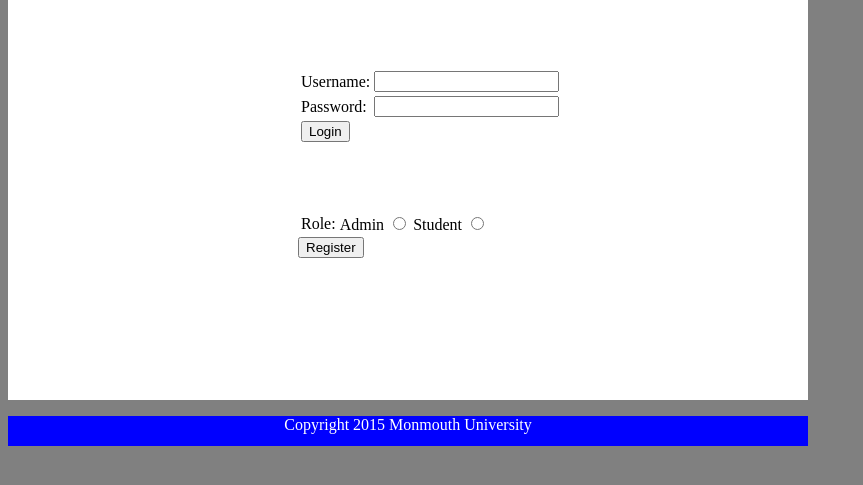
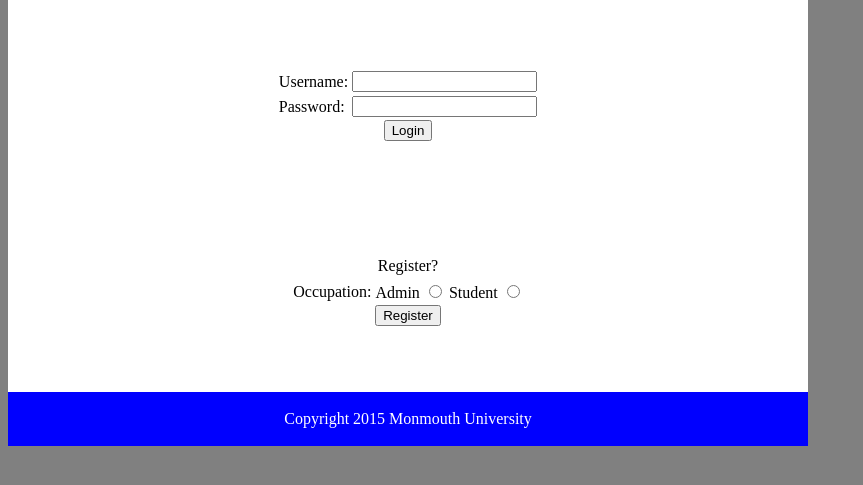
Before and after one commit to reidcooper/SE611OnlineRegistration, a PHP site: page /index3.php in a window 1280 px wide. Shown: the part 72-557 px from the top of the page, without its empty margins (0-863 px from the left). Run offline with PHP 8.4, Linux system fonts and the light colour scheme; data that the repository does not hold is empty.

Commit message:
Updated Styling CSS and also button alignment as well as code alignment styling

```diff
--- a/index3.php
+++ b/index3.php
@@ -41,9 +41,18 @@
 
 		#footer {
 			background-color: blue;
-			height: 30px;
+			height: 50px;
 			text-align: center;
 			color: white;
+			padding: 2px;
+		}
+
+		#register {
+			padding: 50px;
+		}
+
+		#login {
+			padding: 50px;
 		}
 
 	</style>
@@ -168,8 +177,9 @@
 
 			</div>
 
+			<div id="login" align="center">
 				<form action="" method="POST">
-				<table style="padding: 50px 290px">
+					<table>
 						<tr>
 							<td>Username:</td>
 							<td><input type="text" name="uname" value= <?php if(isset($_POST['uname'])) echo $_POST['uname']; ?> ></td>
@@ -178,24 +188,24 @@
 							<td>Password:</td>
 							<td><input type="password" name="psword" /></td>
 						</tr>
+					</table>
+					<input type="submit" name="button" value="Login"/>
+				</form>
+			</div>
+
+			<div id="register" align="center">
+				<form action="" method="POST">
+					<table>
 						<tr>
-							<td><input type="submit" name="button" value="Login"></td>
-						</tr>
-					</table>
-				</form>
-				<form action="" method="POST">
-					<table style="padding: 0px 290px">
-						<tr>
-							<td>Role: </td>
+							<tr align="center">Register?</tr>
+							<td>Occupation: </td>
 							<td>
-								Admin <input type="radio" name="role" value="Admin">
-								Student <input type="radio" name="role" value="Student">
+								Admin <input type="radio" name="role" value="Admin"/>
+								Student <input type="radio" name="role" value="Student"/>
 							</td>
 						</tr>
 					</table>
-					<div style="padding: 0px 290px">
-						<td><input type="submit" name="button" value="Register"></td>
-					</div>
+					<input type="submit" name="button" value="Register"/>
 				</form>
 			</div>
 
@@ -203,6 +213,7 @@
 				<p>Copyright 2015 Monmouth University</p>
 			</div>
 		</div>
+	</div>
 
 </body>
 
```
Also changed, not shown: register.php (+6 -2 lines). Lines whose indentation alone changed are shown as unchanged.
